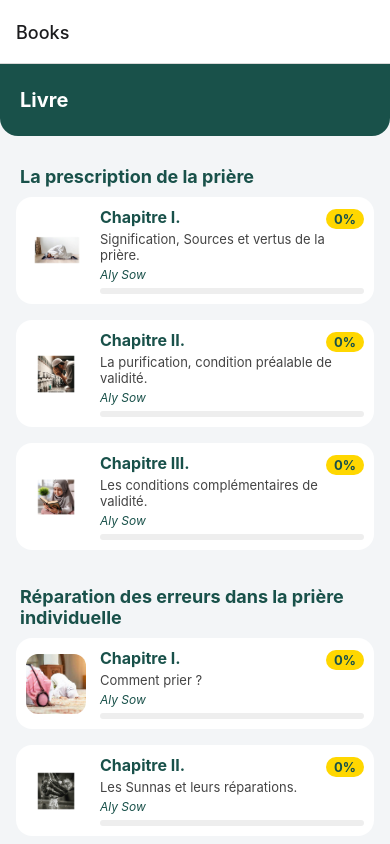
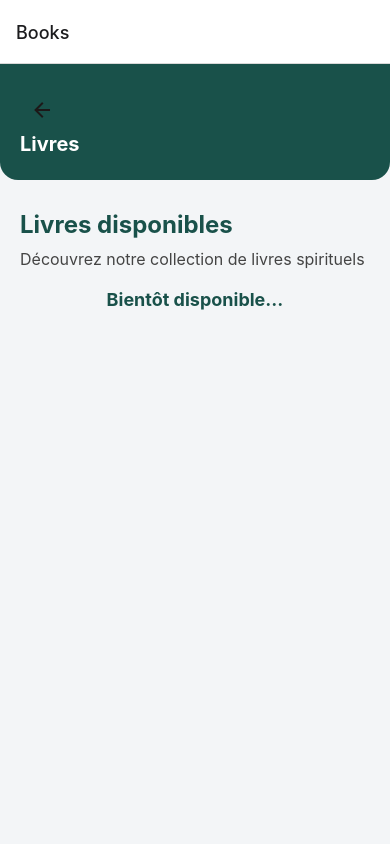
Before and after one commit to papalybn1-svg/at-taqwa-app, a React Native app: screen /Books in a window 390 px wide. Shown: the top 844 px of the page. Built offline with nearby package versions, Linux system fonts and the light colour scheme.

Commit message:
feat: Restauration BooksScreen et ChapterScreen depuis master + ajout boutons retour + log notification

```diff
--- a/src/screens/BooksScreen.tsx
+++ b/src/screens/BooksScreen.tsx
@@ -1,14 +1,12 @@
+import { MaterialCommunityIcons } from '@expo/vector-icons';
 import AsyncStorage from '@react-native-async-storage/async-storage';
 import { NavigationProp, useNavigation } from '@react-navigation/native'; // Assurez-vous d'avoir installé React Navigation
 import React from "react";
-import { Image, ImageSourcePropType, Modal, Pressable, ScrollView, StyleSheet, Text, TouchableOpacity, View, Animated } from "react-native";
+import { ScrollView, StyleSheet, Text, TouchableOpacity, View } from "react-native";
+import { SafeAreaView } from 'react-native-safe-area-context';
 import chaptersData from '../../data/chapitres.json'; // Assurez-vous que le chemin est correct
 import colors from "../theme/colors";
 import { Chapter, ChaptersData } from '../types/chapters';
-import imageMap from '../../assets/chapterImages';
-const burgerMenu = require('../../assets/burger-menu.png');
-const lockClosed = require('../../assets/lock-closed.png');
-const lockOpen = require('../../assets/lock-open.png');
 
 // Regrouper les blocs en pages (max 15 pages)
 function paginateBlocks(blocks: { type: string; contenu: string }[], maxPages = 15) {
@@ -57,81 +55,41 @@ export default function BooksScreen() {
   };
 
   return (
-    <View style={{ flex: 1 }}>
-      {/* Le contenu scrollable */}
-      <ScrollView style={styles.container} contentContainerStyle={{paddingTop: 0}}>
-        <View style={styles.header}>
-          <Text style={styles.headerTitle}>Livre</Text>
+    <SafeAreaView style={styles.safeArea}>
+      {/* Header avec bouton retour */}
+      <View style={styles.header}>
+        <TouchableOpacity onPress={() => navigation.goBack()} style={styles.backButton}>
+          <MaterialCommunityIcons name="arrow-left" size={24} color={colors.text} />
+        </TouchableOpacity>
+        <Text style={styles.headerTitle}>Livres</Text>
+        <View style={styles.placeholder} />
+      </View>
+
+      <ScrollView style={styles.container} showsVerticalScrollIndicator={false}>
+        <View style={styles.content}>
+          <Text style={styles.title}>Livres disponibles</Text>
+          <Text style={styles.subtitle}>Découvrez notre collection de livres spirituels</Text>
+
+          {/* Contenu de la page */}
+          <View style={styles.booksContainer}>
+            <Text style={styles.comingSoon}>Bientôt disponible...</Text>
+          </View>
         </View>
-        {/* Drawer latéral des chapitres */}
-        <Modal visible={drawerVisible} transparent animationType="slide">
-          <View style={{ flex:1, flexDirection:'row' }}>
-            <View style={{ width:260, backgroundColor:colors.primary, padding:18, borderTopRightRadius:24, borderBottomRightRadius:24 }}>
-              <Text style={{ color:'#fff', fontWeight:'bold', fontSize:20, marginBottom:18, textAlign:'center' }}>Chapitres</Text>
-              {Object.keys(data).map((partie, pidx) => (
-                <View key={pidx}>
-                  {data[partie as keyof ChaptersData].chapitres.map((ch, idx) => (
-                    <View key={idx} style={{ flexDirection:'row', alignItems:'center', marginBottom:10, borderRadius:12, padding:6 }}>
-                      <Text style={{ color:'#fff', fontWeight:'bold', fontSize:16, flex:1 }}>{ch.title}</Text>
-                    </View>
-                  ))}
-                </View>
-              ))}
-              <Pressable style={{ marginTop:18, backgroundColor:'#fff', borderRadius:12, paddingVertical:8, paddingHorizontal:24, alignSelf:'center' }} onPress={closeDrawer}>
-                <Text style={{ color:colors.primary, fontWeight:'bold' }}>Fermer</Text>
-              </Pressable>
-            </View>
-            <Pressable style={{ flex:1 }} onPress={closeDrawer} />
-          </View>
-        </Modal>
-        {Object.keys(data).map((partie, pidx) => (
-          <View key={pidx}>
-            <Text style={styles.sectionTitle}>{data[partie as keyof ChaptersData].titre}</Text>
-            <View style={styles.chapterList}>
-              {data[partie as keyof ChaptersData].chapitres.map((ch, idx) => (
-                <TouchableOpacity
-                  key={idx}
-                  style={styles.chapterCard}
-                  onPress={() => handleChapterPress(ch)}
-                >
-                  <Image
-                    source={imageMap[ch.image] || require('../../assets/1.png')}
-                    style={styles.chapterImage}
-                  />
-                  <View style={styles.chapterContent}>
-                    <View style={{ flexDirection: 'row', alignItems: 'center', justifyContent: 'space-between' }}>
-                      <Text style={styles.chapterTitle}>{ch.title}</Text>
-                      <View style={{ backgroundColor: '#FFD700', borderRadius: 12, paddingHorizontal: 8, paddingVertical: 2, marginLeft: 8 }}>
-                        <Text style={{ color: colors.primary, fontWeight: 'bold', fontSize: 13 }}>{Math.round(progress[`chapter${Object.keys(data)[pidx]}_${idx+1}`]||0)}%</Text>
-                      </View>
-                    </View>
-                    <Text style={styles.chapterDesc}>{ch.desc}</Text>
-                    <Text style={styles.chapterAuthor}>{ch.author}</Text>
-                    {/* Barre de progression du chapitre */}
-                    <View style={{ height:6, backgroundColor:'#eee', borderRadius:3, marginTop:6, width:'100%' }}>
-                      <View style={{ height:6, backgroundColor:'#BB9B4E', borderRadius:3, width:`${progress[`chapter${Object.keys(data)[pidx]}_${idx+1}`]||0}%` }} />
-                    </View>
-                  </View>
-                </TouchableOpacity>
-              ))}
-            </View>
-          </View>
-        ))}
       </ScrollView>
-    </View>
+    </SafeAreaView>
   );
 }
 
 const styles = StyleSheet.create({
+  safeArea: { flex: 1, backgroundColor: colors.background },
+  header: { backgroundColor: colors.primary, paddingVertical: 24, paddingHorizontal: 20, borderBottomLeftRadius: 18, borderBottomRightRadius: 18, marginBottom: 10 },
+  backButton: { padding: 10 },
+  headerTitle: { color: colors.white, fontSize: 20, fontWeight: 'bold' },
+  placeholder: { flex: 1 },
   container: { flex: 1, backgroundColor: colors.background },
-  header: { backgroundColor: colors.primary, paddingVertical: 24, paddingHorizontal: 20, borderBottomLeftRadius: 18, borderBottomRightRadius: 18, marginBottom: 10 },
-  headerTitle: { color: colors.white, fontSize: 20, fontWeight: 'bold' },
-  sectionTitle: { fontSize: 18, fontWeight: 'bold', color: colors.primary, marginLeft: 20, marginTop: 20, marginBottom: 10 },
-  chapterList: { paddingHorizontal: 16 },
-  chapterCard: { flexDirection: 'row', backgroundColor: colors.white, borderRadius: 16, marginBottom: 16, elevation: 2, alignItems: 'center', padding: 10 },
-  chapterImage: { width: 60, height: 60, borderRadius: 12, marginRight: 14, resizeMode: 'cover' },
-  chapterContent: { flex: 1 },
-  chapterTitle: { fontSize: 16, fontWeight: 'bold', color: colors.primary, marginBottom: 4 },
-  chapterDesc: { fontSize: 13, color: '#444', marginBottom: 4 },
-  chapterAuthor: { fontSize: 12, color: colors.primary, fontStyle: 'italic' },
+  content: { padding: 20 },
+  title: { fontSize: 24, fontWeight: 'bold', color: colors.primary, marginBottom: 10 },
+  subtitle: { fontSize: 16, color: '#444', marginBottom: 20 },
+  booksContainer: { flex: 1, justifyContent: 'center', alignItems: 'center' },
+  comingSoon: { fontSize: 18, fontWeight: 'bold', color: colors.primary },
 });
--- a/src/screens/ChapterScreen.tsx
+++ b/src/screens/ChapterScreen.tsx
@@ -1,3 +1,4 @@
+import { MaterialCommunityIcons } from '@expo/vector-icons';
 import { LinearGradient } from 'expo-linear-gradient';
 import React, { useEffect, useRef, useState } from "react";
 import { ActivityIndicator, Animated, Dimensions, Image, ScrollView, StyleSheet, Text, TouchableOpacity, View } from "react-native";
@@ -226,6 +227,25 @@ const ChapterScreen = ({ route, navigation }: { route: any, navigation: any }) =
           colors={['rgba(0,0,0,0.38)', 'rgba(0,0,0,0.0)']}
           style={{ position: 'absolute', left: 0, right: 0, top: 0, height: 100, borderBottomLeftRadius: 28, borderBottomRightRadius: 28 }}
         />
+        {/* Bouton retour */}
+        <TouchableOpacity
+          onPress={() => navigation.goBack()}
+          style={{
+            position: 'absolute',
+            top: 50,
+            left: 20,
+            backgroundColor: 'rgba(255, 255, 255, 0.9)',
+            borderRadius: 20,
+            padding: 8,
+            elevation: 3,
+            shadowColor: '#000',
+            shadowOpacity: 0.2,
+            shadowRadius: 4,
+            shadowOffset: { width: 0, height: 2 },
+          }}
+        >
+          <MaterialCommunityIcons name="arrow-left" size={24} color="#8e6c3d" />
+        </TouchableOpacity>
         <View style={{ position: 'absolute', left: 24, right: 24, bottom: -32, zIndex: 10 }}>
           <View style={{ backgroundColor: '#fff', borderRadius: 18, paddingVertical: 16, paddingHorizontal: 22, shadowColor: '#000', shadowOpacity: 0.10, shadowRadius: 10, elevation: 8, alignItems: 'center' }}>
             {/* Affichage de la partie */}
```
Also changed, not shown: src/screens/HomeScreen.tsx (+2 -16 lines), src/screens/NotificationsScreen.tsx (+22 -0 lines).
